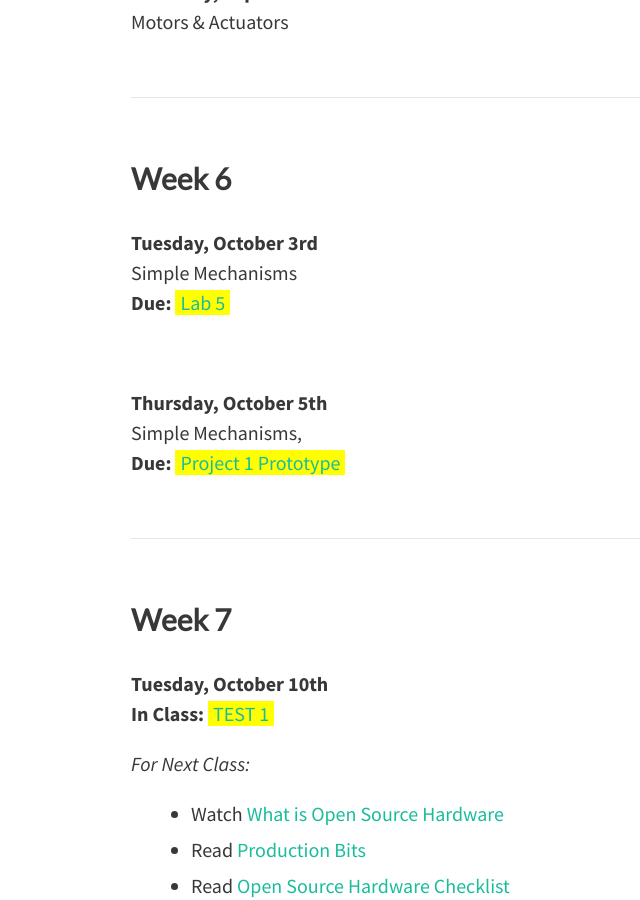
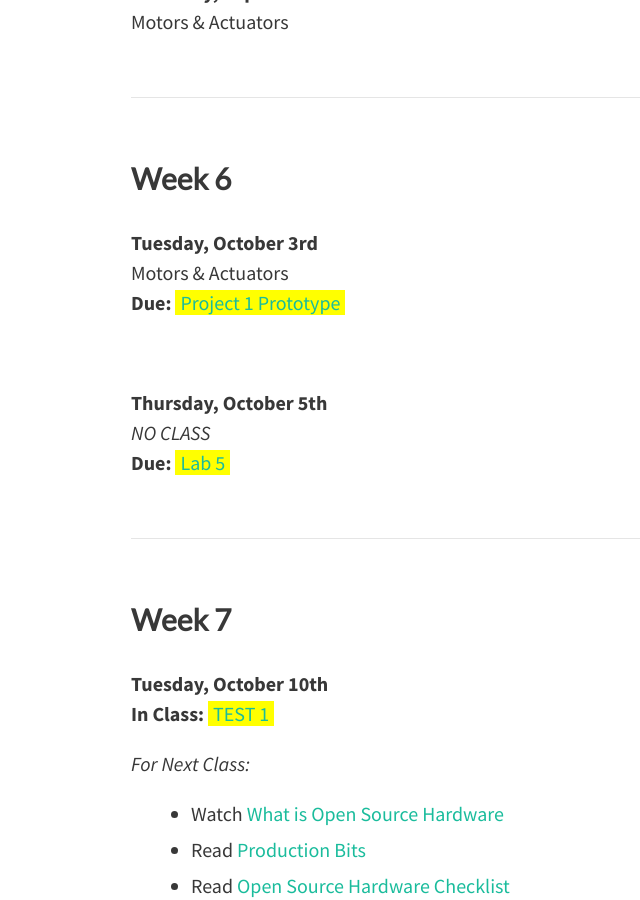
Before and after one commit to coloringchaos/object-f17, a Jekyll site: the page built from schedule.md, in a window 1280 px wide and 900 px high, scrolled down 3911 px. Shown: the whole window, without its empty margins (125-765 px from the left). Built offline with Jekyll 4.4.1, drawn with Linux system fonts in a browser that asks for light colours; nearby versions of some CDN libraries.

Commit message:
schedule

```diff
--- a/schedule.md
+++ b/schedule.md
@@ -106,8 +106,6 @@ feature-img: "img/bg1.jpg"
 <br>**Due:** <span class="highlight">[Lab 4](/object-f17/lab-4)</span>
 
 
-<!-- *For Next Class:* -->
-
 
 <br>
 
@@ -118,13 +116,13 @@ feature-img: "img/bg1.jpg"
 
 ### Week 6
 
-**Tuesday, October 3rd**<br>Simple Mechanisms
-<br>**Due:** <span class="highlight">[Lab 5]()</span>
+**Tuesday, October 3rd**<br>Motors & Actuators
+<br>**Due:** <span class="highlight">[Project 1 Prototype](/object-f17/project-1)</span>
 
 <br>
 
-**Thursday, October 5th**<br>Simple Mechanisms,
-<br>**Due:** <span class="highlight">[Project 1 Prototype](/object-f17/project-1)</span>
+**Thursday, October 5th**<br>*NO CLASS*
+<br>**Due:** <span class="highlight">[Lab 5]()</span>
 
 <hr>
 
```
